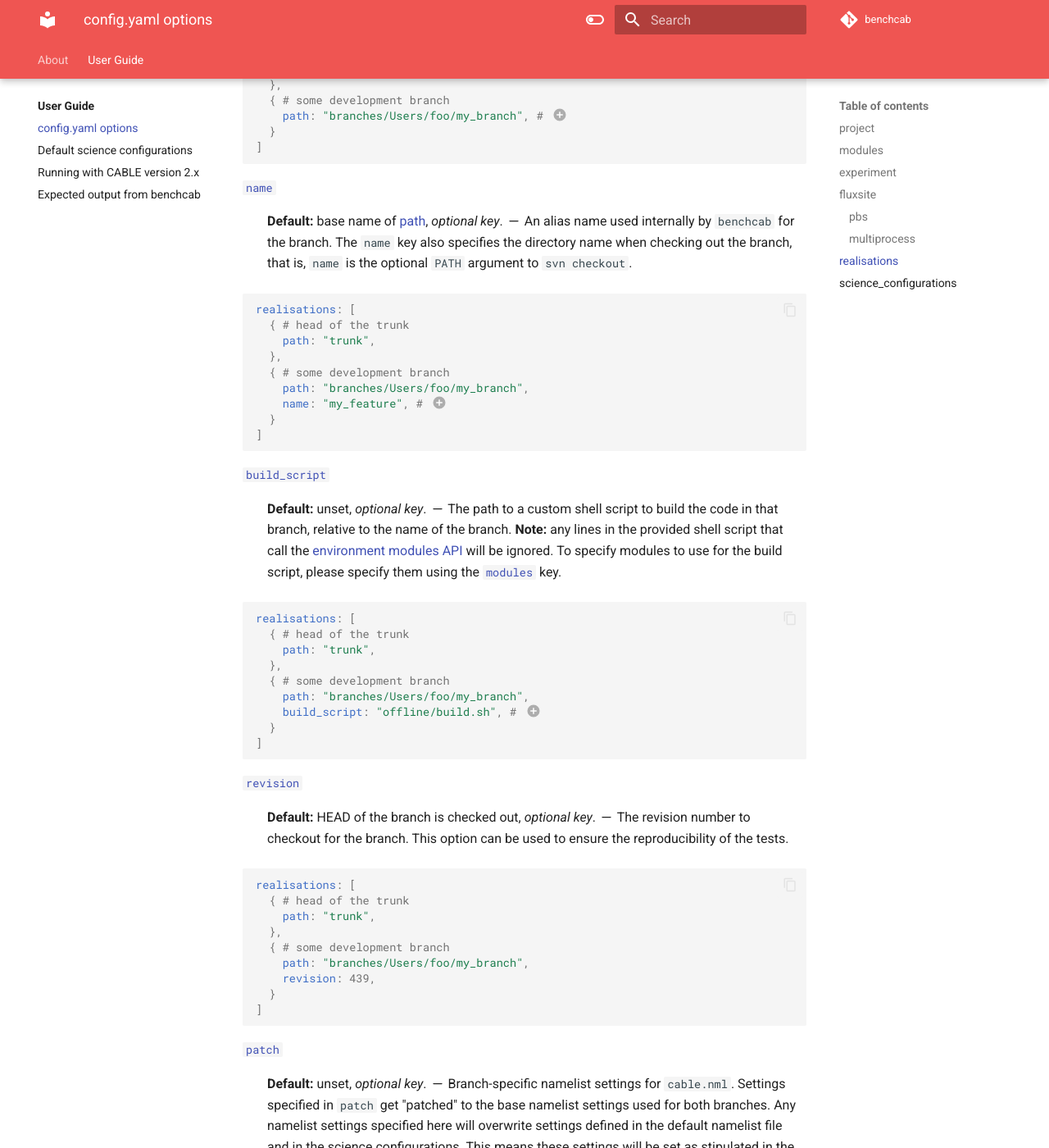
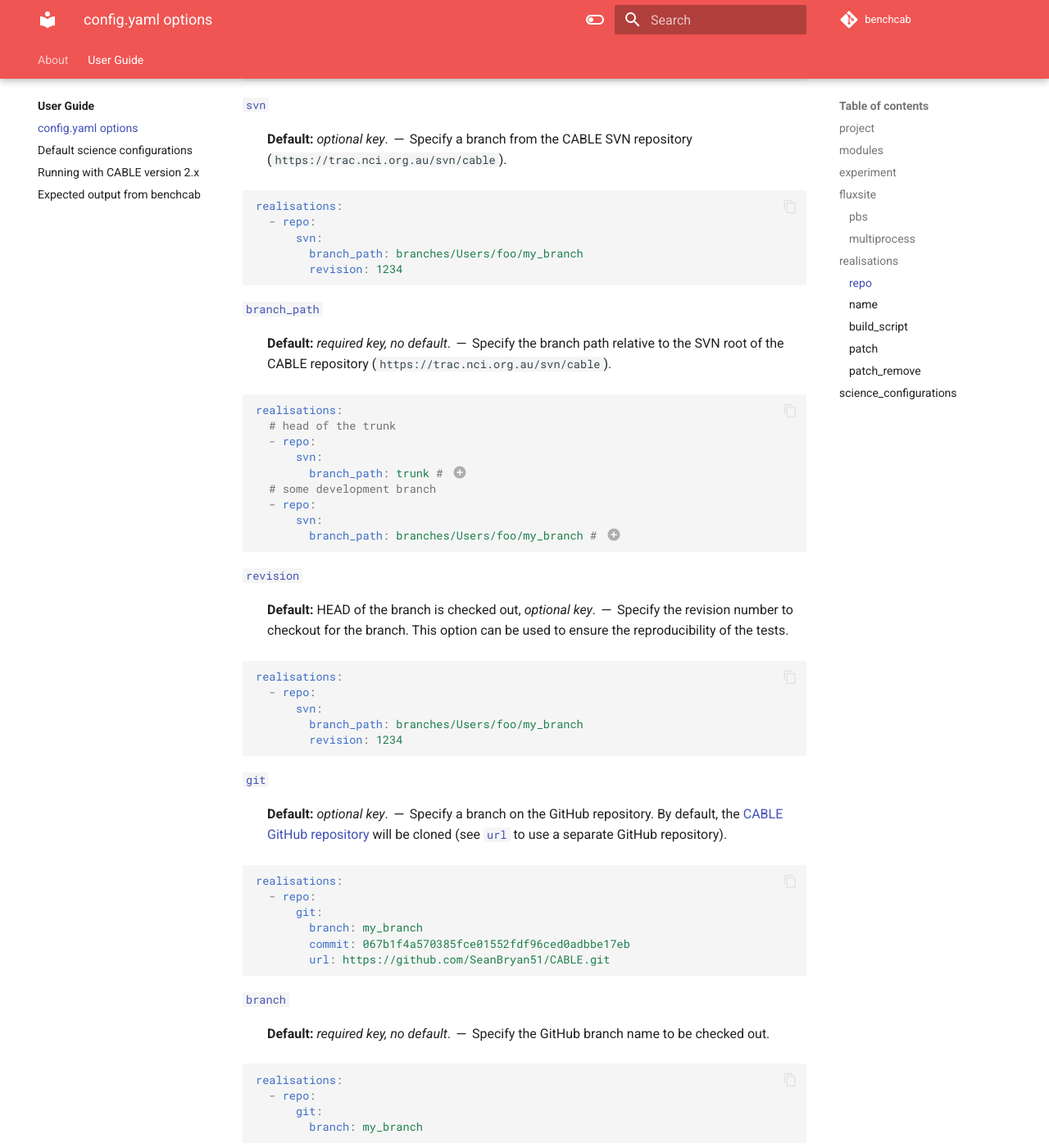
Before and after one commit to mdekauwe/CABLE_benchmarking, an MkDocs documentation site: the page built from docs/user_guide/config_options.md, in a window 1280 px wide and 1400 px high, scrolled down 4058 px. Shown: the whole window at 82% size. Built offline with MkDocs 1.6.1 and Material for MkDocs 9.7.7, drawn with Linux system fonts in a browser that asks for light colours; comment, search, counter and statistics services are not loaded; some of the changed text lies outside the part shown.

Commit message:
Add support for checking out GitHub repositories
Fixes #183

````diff
--- a/docs/user_guide/config_options.md
+++ b/docs/user_guide/config_options.md
@@ -164,147 +164,184 @@ fluxsites:
 
 ## realisations
 
-Entries for each CABLE branch to use. Each entry is a dictionary, `{}`, that contains the following keys.
+Entries for each CABLE branch to use. Each entry is a key-value pair and are listed as follows:
 
 ```yaml
-realisations: [
-  { # head of the trunk
-    path: "trunk",
-  },
-  { # some development branch
-    path: "branches/Users/foo/my_branch",
-    patch: {
-      cable: {
-        cable_user: {
+realisations:
+  # head of the trunk (SVN)
+  - repo:
+      svn:
+        branch_path: trunk
+  # some development branch
+  - repo:
+      svn:
+        branch_path: branches/Users/foo/my_branch
+    patch:
+      cable:
+        cable_user:
           FWSOIL_SWITCH: "Lai and Ktaul 2000"
-        }
-      }
-    },
-    patch_remove: {
-      cable: {
+    patch_remove:
+      cable:
         soilparmnew: nil
-      }
-    }
-  }
-]
 ```
 
-[`path`](#+realisation.path){ #+realisation.path }
+### [repo](#repo)
 
-: **Default:** _required key, no default_. :octicons-dash-24: The path of the branch relative to the SVN root of the CABLE repository (`https://trac.nci.org.au/svn/cable`).
+: **Default:** _required key, no default_. :octicons-dash-24: Specify the CABLE repository to test against. The `repo` key must specify either the [`svn`](#+repo.svn) key or the [`git`](#+repo.git) key.
 
 ```yaml
-realisations: [
-  { # head of the trunk
-    path: "trunk", # (1)
-  },
-  { # some development branch
-    path: "branches/Users/foo/my_branch", # (2)
-  }
-]
+realisations:
+  - repo:
+      svn:
+        branch_path: trunk
+  - repo:
+      git:
+        branch: main
+```
 
+[`svn`](#+repo.svn){ #+repo.svn}
+
+: **Default:** _optional key_. :octicons-dash-24: Specify a branch from the CABLE SVN repository (`https://trac.nci.org.au/svn/cable`).
+
+```yaml
+realisations:
+  - repo:
+      svn:
+        branch_path: branches/Users/foo/my_branch
+        revision: 1234
+```
+
+[`branch_path`](#+repo.svn.branch_path){ #+repo.svn.branch_path}
+
+: **Default:** _required key, no default_. :octicons-dash-24: Specify the branch path relative to the SVN root of the CABLE repository (`https://trac.nci.org.au/svn/cable`).
+
+```yaml
+realisations:
+  # head of the trunk
+  - repo:
+      svn:
+        branch_path: trunk # (1)
+  # some development branch
+  - repo:
+      svn:
+        branch_path: branches/Users/foo/my_branch # (2)
 ```
 
 1. To checkout `https://trac.nci.org.au/svn/cable/trunk`
 2. To checkout `https://trac.nci.org.au/svn/cable/branches/Users/foo/my_branch`
 
-[`name`](#+realisation.name){ #+realisation.name }
+[`revision`](#+repo.svn.revision){ #+repo.svn.revision}
 
-: **Default:** base name of [path](#+realisation.path), _optional key_. :octicons-dash-24: An alias name used internally by `benchcab` for the branch. The `name` key also specifies the directory name when checking out the branch, that is, `name` is the optional `PATH` argument to `svn checkout`.
+: **Default:** HEAD of the branch is checked out, _optional key_. :octicons-dash-24: Specify the revision number to checkout for the branch. This option can be used to ensure the reproducibility of the tests.
 
 ```yaml
-realisations: [
-  { # head of the trunk
-    path: "trunk",
-  },
-  { # some development branch
-    path: "branches/Users/foo/my_branch",
-    name: "my_feature", # (1)
-  }
-]
+realisations:
+  - repo:
+      svn:
+        branch_path: branches/Users/foo/my_branch
+        revision: 1234
+```
 
+[`git`](#+repo.git){ #+repo.git}
+
+: **Default:** _optional key_. :octicons-dash-24: Specify a branch on the GitHub repository. By default, the [CABLE GitHub repository][cable-github] will be cloned (see [`url`](#+repo.git.url) to use a separate GitHub repository).
+
+```yaml
+realisations:
+  - repo:
+      git:
+        branch: my_branch
+        commit: 067b1f4a570385fce01552fdf96ced0adbbe17eb
+        url: https://github.com/SeanBryan51/CABLE.git
+```
+
+[`branch`](#+repo.git.branch){ #+repo.git.branch}
+
+: **Default:** _required key, no default_. :octicons-dash-24: Specify the GitHub branch name to be checked out.
+
+```yaml
+realisations:
+  - repo:
+      git:
+        branch: my_branch
+```
+
+[`commit`](#+repo.git.commit){ #+repo.git.commit}
+
+: **Default:** unset, _optional key_. :octicons-dash-24: Specify a specific commit to use for the branch.
+
+```yaml
+realisations:
+  - repo:
+      git:
+        branch: my_branch
+        commit: 067b1f4a570385fce01552fdf96ced0adbbe17eb
+```
+
+[`url`](#+repo.git.url){ #+repo.git.url}
+
+: **Default:** URL of the [CABLE GitHub repository][cable-github], _optional key_. :octicons-dash-24: Specify the GitHub repository url to clone from when checking out the branch.
+
+### [name](#name)
+
+: **Default:** base name of [branch_path](#+repo.svn.branch_path) if an SVN repository is given, for Git repositories the default is the branch name, _optional key_. :octicons-dash-24: An alias name used internally by `benchcab` for the branch. The `name` key also specifies the directory name of the source code when retrieving from SVN or GitHub.
+
+```yaml
+realisations:
+  - repo:
+      svn:
+        branch_path: branches/Users/foo/my_branch
+      name: my_feature # (1)
 ```
 
 1. Checkout the branch in the directory `src/my_feature`
 
-[`build_script`](#+realisation.build_script){ #+realisation.build_script }
+### [build_script](#build_script)
 
-: **Default:** unset, _optional key_. :octicons-dash-24: The path to a custom shell script to build the code in that branch, relative to the name of the branch. **Note:** any lines in the provided shell script that call the [environment modules API][environment-modules] will be ignored. To specify modules to use for the build script, please specify them using the [`modules`](#modules) key.
+: **Default:** unset, _optional key_. :octicons-dash-24: The path to a custom shell script to build the code in that branch, relative to the repository root directory. **Note:** any lines in the provided shell script that call the [environment modules API][environment-modules] will be ignored. To specify modules to use for the build script, please specify them using the [`modules`](#modules) key.
 
 ```yaml
-realisations: [
-  { # head of the trunk
-    path: "trunk",
-  },
-  { # some development branch
-    path: "branches/Users/foo/my_branch",
-    build_script: "offline/build.sh", # (1)
-  }
-]
+realisations:
+  # head of the trunk
+  - path: trunk
+  # some development branch
+  - path: branches/Users/foo/my_branch
+    build_script: offline/build.sh
 ```
 
-1. Uses the build script stored by `benchcab` as `src/my_branch/offline/build.sh`
-
-[`revision`](#+realisation.revision){ #+realisation.revision }
-
-: **Default:** HEAD of the branch is checked out, _optional key_. :octicons-dash-24: The revision number to checkout for the branch. This option can be used to ensure the reproducibility of the tests.
-
-```yaml
-realisations: [
-  { # head of the trunk
-    path: "trunk",
-  },
-  { # some development branch
-    path: "branches/Users/foo/my_branch",
-    revision: 439,
-  }
-]
-```
-
-[`patch`](#+realisation.patch){ #+realisation.patch }
+### [patch](#patch)
 
 : **Default:** unset, _optional key_. :octicons-dash-24: Branch-specific namelist settings for `cable.nml`. Settings specified in `patch` get "patched" to the base namelist settings used for both branches. Any namelist settings specified here will overwrite settings defined in the default namelist file and in the science configurations. This means these settings will be set as stipulated in the `patch` for this branch for all science configurations run by `benchcab`.
 : The `patch` key must be a dictionary-like data structure that is compliant with the [`f90nml`][f90nml-github] python package.
 
 ```yaml
-realisations: [
-  { # head of the trunk
-    path: "trunk",
-  },
-  { # some development branch
-    path: "branches/Users/foo/my_branch",
-    patch: { # (1)
-      cable: {
-        cable_user: {
-          FWSOIL_SWITCH: "Lai and Ktaul 2000",
-        }
-      }
-    }
-  }
-]
+realisations:
+  # head of the trunk
+  - path: trunk
+  # some development branch
+  - path: branches/Users/foo/my_branch
+    patch:  # (1)
+      cable:
+        cable_user:
+          FWSOIL_SWITCH: "Lai and Ktaul 2000"
 ```
 
 1. Sets FWSOIL_SWITCH to "Lai and Ktaul 2000" for all science configurations for this branch
 
-[`patch_remove`](#+realisation.path_remove){#+realisation.patch_remove}
+### [patch_remove](#patch_remove)
 
 : **Default:** unset, no effect, _optional key. :octicons-dash-24: Specifies branch-specific namelist settings to be removed from the `cable.nml` namelist settings. When the `patch_remove` key is specified, the specified namelists are removed from all namelist files for this branch for all science configurations run by `benchcab`. When specifying a namelist parameter in `patch_remove`, the value of the namelist parameter is ignored.
 : The `patch_remove` key must be a dictionary-like data structure that is compliant with the [`f90nml`][f90nml-github] python package.
 
 ```yaml
-realisations: [
-  { # head of the trunk
-    path: "trunk",
-  },
-  { # some development branch
-    path: "branches/Users/foo/my_branch",
-    patch_remove: {
-      cable: {
-        soilparmnew: nil, # (1)
-      }
-    }
-  }
-]
+realisations:
+  # head of the trunk
+  - path: trunk
+  # some development branch
+  - path: branches/Users/foo/my_branch
+    patch_remove:
+      cable:
+        soilparmnew: nil # (1)
 ```
 
 1. The value is ignored and does not have to be a possible value for the namelist option.
@@ -341,3 +378,4 @@ science_configurations: [
 [f90nml-github]: https://github.com/marshallward/f90nml
 [environment-modules]: https://modules.sourceforge.net/
 [nci-pbs-directives]: https://opus.nci.org.au/display/Help/PBS+Directives+Explained
+[cable-github]: https://github.com/CABLE-LSM/CABLE
````
Also changed, not shown: 12 other files.
